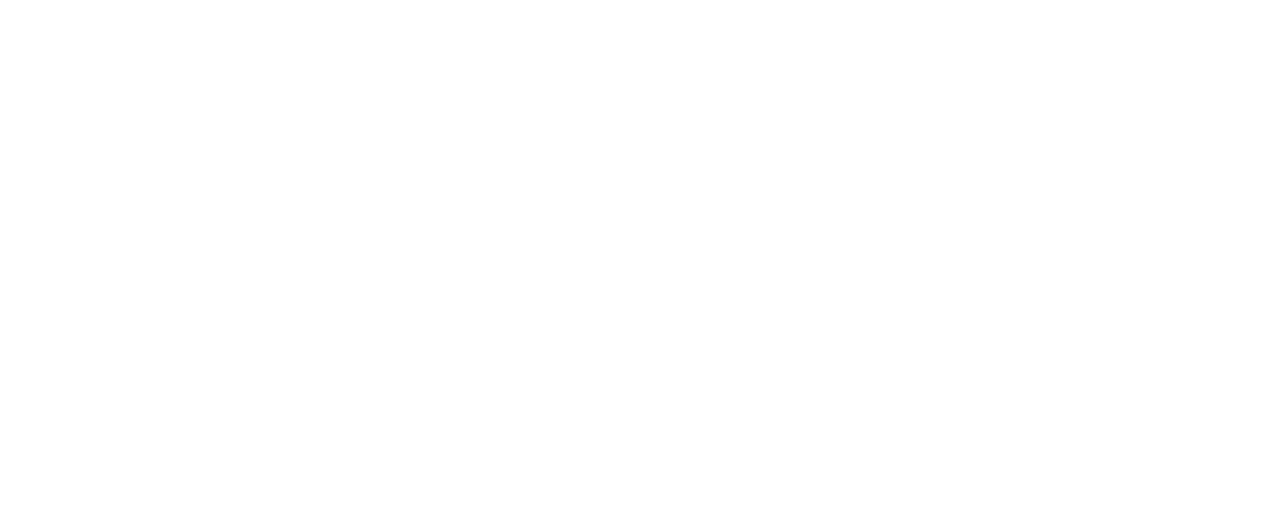
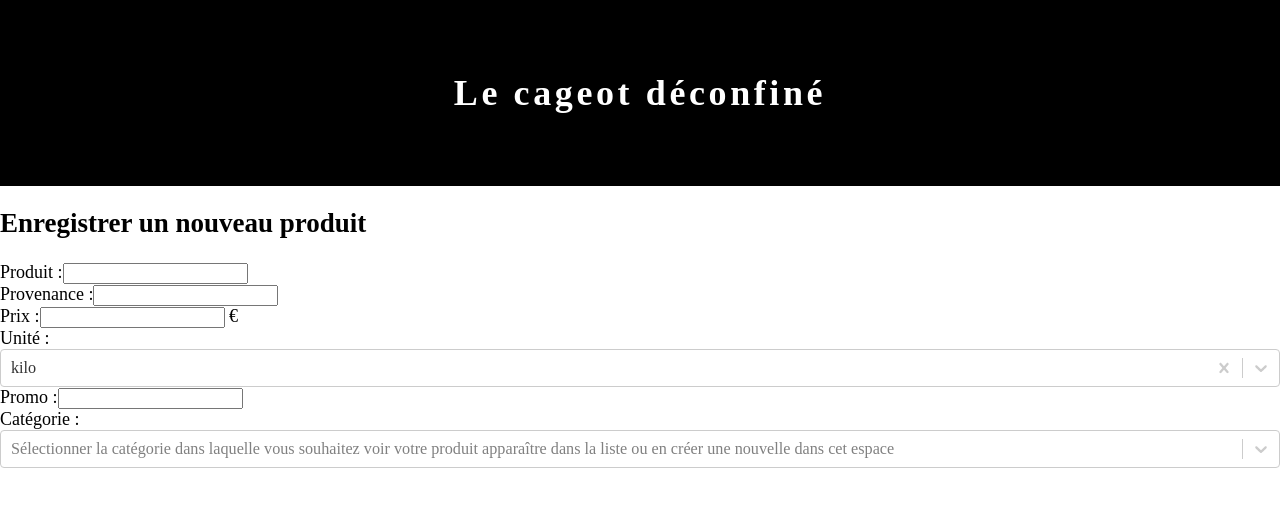
Before and after one commit to sandrineri/covidelivery, a React (Create React App) app: page /formulaire in a window 1280 px wide. Shown: the top 506 px of the page. Built offline with nearby package versions, Linux system fonts and the light colour scheme; no server answers.

Commit message:
form : select units et categories

```diff
--- a/public/index.html
+++ b/public/index.html
@@ -6,7 +6,7 @@
 	<meta charset="utf-8">
 	<meta name="viewport" content="width=device-width, initial-scale=1.0">
 	<title>Covidelivery</title>
-	<link href="https://fonts.googleapis.com/icon?family=Material+Icons" rel="stylesheet">
+	<!-- <link href="https://fonts.googleapis.com/icon?family=Material+Icons" rel="stylesheet"> -->
 	<script src="https://kit.fontawesome.com/dd56f6a31a.js" crossorigin="anonymous"></script>
 
 </head>
--- a/src/App.jsx
+++ b/src/App.jsx
@@ -3,12 +3,14 @@
 
 import history from './utils/history';
 import MarketStall from './routes/MarketStall';
+import Form from './routes/Form';
 
 
 const App = () => {
     return (
         <Router history={history}>
             <Route path="/" exact render={(props => <MarketStall {...props} />)} />
+            <Route path="/formulaire" exact render={(props => <Form {...props} />)} />
         </Router>
     )
 }
--- a/src/components/UnitChooser.jsx
+++ b/src/components/UnitChooser.jsx
@@ -3,16 +3,25 @@
 //import makeAnimated from 'react-select/animated';
 
 //const animatedComponents = makeAnimated();
-
-const options = [
-    { value: 'kilo', label: 'kilo(s)' },
-    { value: 'gram', label: 'grammes' },
-    { value: 'unit', label: 'pièce(s)' },
-    { value: 'packet', label: 'barquette'}
-]
+let options = [];
 
 const UnitChooser = (props) => {
     //console.log(props);
+
+    if ( props.unit === 'kilo' || props.unit === 'piéce' ) {
+        options = [
+            { value: 'kilo', label: 'kilo(s)' },
+            { value: 'gramme', label: 'grammes' },
+            { value: 'pièce', label: 'pièce(s)'}
+        ]
+    }
+
+    else {
+        options = [
+            { value: `${props.unit}`, label: `${props.unit}(s)`}
+        ]
+    }
+
 
     return (
         <Select
@@ -20,8 +29,8 @@
             closeMenuOnSelect={false}
             //components={animatedComponents}
             options={options}
-            placeholder={props.unit}
-            defaultValue={props.unit}
+            placeholder={`${props.unit}(s)`}
+            defaultValue={{ value: `${props.unit}`, label: `${props.unit}(s)` }}
             noOptionsMessage={() => null}
             onChange={(value) => (props.setUnitState(value.value))}
         />
--- a/src/css/style.scss
+++ b/src/css/style.scss
@@ -66,7 +66,12 @@
     }
 
     .unit-select {
-        width: 7rem;
+        width: 8rem;
         margin: 0 .5rem;
     }
 }
+
+// FORM
+.form-select {
+    font-size: .9rem;
+}
--- /dev/null
+++ b/src/routes/Form.jsx
@@ -0,0 +1,118 @@
+import React from 'react';
+//import Select from 'react-select';
+//mport Creatable from 'react-select/creatable';
+import CreatableSelect from 'react-select/creatable';
+
+import Header from '../components/Header';
+
+import settings from '../config/settings';
+
+const unitOptions = [
+    { value: 'kilo', label: 'kilo' },
+    { value: 'pièce', label: 'pièce' },
+    { value: 'botte', label: 'botte' },
+    { value: 'barquette', label: 'barquette' }
+];
+
+let categoryOptions = [];
+
+const Form = () => {
+    fetch(`${settings.apiBasePath}/products`, {
+        headers: {
+            //"Authorization": `Bearer ${accessToken}`
+        }
+    })
+        .then(response => response.json())
+        .then((products) => {
+            console.log('fetch complete', products);
+
+            const familiesArray = products.map( (family) => (
+                    family.categories
+            ));
+
+            for (let i = 0; i < familiesArray.length; i++) {
+                const categories = familiesArray[i];
+                for (let category = 0; category < categories.length; category++) {
+                    categoryOptions.push({ value: `${categories[category].id}`, label: `${categories[category].name}` })
+                }
+            }
+        })
+
+
+
+    return (
+        <React.Fragment>
+            <Header />
+            <article className="form">
+                <h2>Enregistrer un nouveau produit</h2>
+
+                <form>
+                    <div className="form-text">
+                        <label htmlFor="name">
+                            Produit :
+                            <input type="text" id="name" required />
+                        </label>
+                    </div>
+
+                    <div>
+                        <label htmlFor="origin">
+                            Provenance :
+                            <input type="text" id="origin" />
+                        </label>
+                    </div>
+
+                    <div>
+                        <label htmlFor="price">
+                            Prix :
+                            <input type="number" min="0" step="1.00" id="price" />
+                            <span> €</span>
+                        </label>
+                    </div>
+
+                    <div>
+                        <label htmlFor="unit">
+                            Unité :
+                            <CreatableSelect
+                                className="form-select form-unit-select"
+                                required
+                                isClearable
+                                options={unitOptions}
+                                placeholder="Sélectionner une unité dans la liste ou en créer une nouvelle dans cet espace"
+                                defaultValue={ {value: 'kilo', label: 'kilo'} }
+                                noOptionsMessage={() => null}
+                                formatCreateLabel={(value) => `Ajouter ${value}`}
+                                //onChange={(value) => (props.setUnitState(value.value))}
+                            />
+                        </label>
+                    </div>
+
+                    <div>
+                        <label htmlFor="promo">
+                            Promo :
+                            <input type="text" id="promo" />
+                        </label>
+                    </div>
+
+                    <div>
+                        <label htmlFor="category">
+                            Catégorie :
+                            <CreatableSelect
+                                className="form-select form-category-select"
+                                required
+                                isClearable
+                                options={categoryOptions}
+                                placeholder="Sélectionner la catégorie dans laquelle vous souhaitez voir votre produit apparaître dans la liste ou en créer une nouvelle dans cet espace"
+                                noOptionsMessage={() => null}
+                                formatCreateLabel={(value) => `Ajouter ${value}`}
+                                //onChange={(value) => (props.setUnitState(value.value))}
+                            />
+                        </label>
+                    </div>
+
+                </form>
+            </article>
+        </React.Fragment>
+    )
+}
+
+export default Form;
--- a/src/routes/MarketStall.jsx
+++ b/src/routes/MarketStall.jsx
@@ -41,7 +41,6 @@
             <Connect />
             <Message message={errorMessage} />
             <Products productsList={productsList} message={errorMessage} />
-
         </React.Fragment>
     )
 
```
Also changed, not shown: src/components/Products.jsx (+0 -23 lines).
